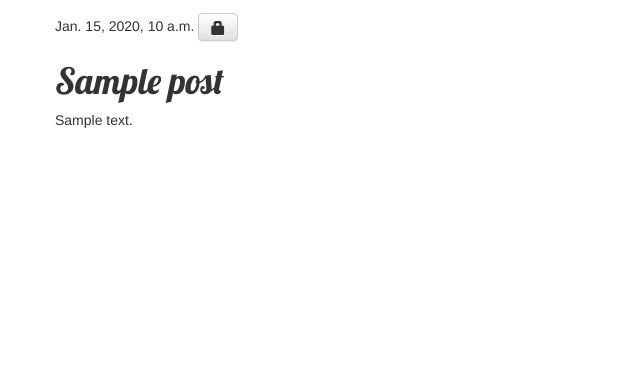
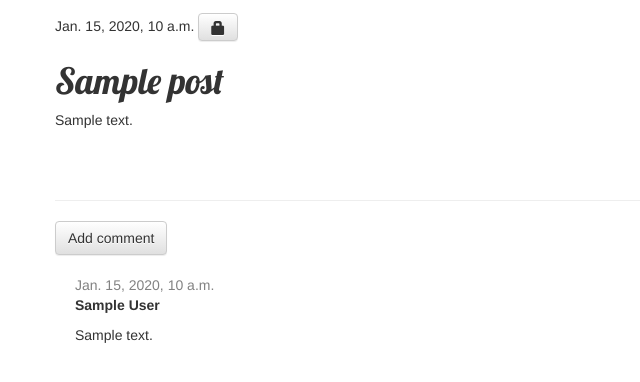
Before and after one commit to prabinman/my-first-blog, a Django app: page /post/1/ in a window 1280 px wide. Shown: the part 131-513 px from the top of the page, without its empty margins (0-640 px from the left). Run offline with Django 3.2, Linux system fonts and the light colour scheme; tables that the repository leaves empty hold one stand-in row (values such as "Sample post"); some libraries are stand-ins or nearby versions.

Commit message:
Added comment model to the site.

```diff
--- a/blog/admin.py
+++ b/blog/admin.py
@@ -1,4 +1,5 @@
 from django.contrib import admin
-from .models import Post
+from .models import Post, Comment
 
 admin.site.register(Post)
+admin.site.register(Comment)
--- a/blog/models.py
+++ b/blog/models.py
@@ -16,5 +16,23 @@ class Post(models.Model):
         self.published_date = timezone.now()
         self.save()
 
+    def approved_comments(self):
+        return self.comments.filter(approved_comment=True)
+
     def __str__(self):
         return self.title
+
+
+class Comment(models.Model):
+    post = models.ForeignKey('blog.Post', related_name='comments')
+    author = models.CharField(max_length=200)
+    text = models.TextField()
+    created_date = models.DateTimeField(default=timezone.now)
+    approved_comment = models.BooleanField(default=False)
+
+    def approve(self):
+        self.approved_comment = True
+        self.save()
+
+    def __str__(self):
+        return self.text
--- a/blog/static/css/blog.css
+++ b/blog/static/css/blog.css
@@ -53,3 +53,7 @@ h1, h2, h3, h4 {
 .post h1 a, .post h1 a:visited {
     color: #000000;
 }
+
+.comment {
+    margin: 20px 0px 20px 20px;
+}
--- a/blog/templates/blog/post_detail.html
+++ b/blog/templates/blog/post_detail.html
@@ -21,4 +21,23 @@
 		<h1>{{ post.title }}</h1>
 		<p>{{ post.text|linebreaks }}</p>
 	</div>
+        <hr>
+        <a class="btn btn-default" href="{% url 'add_comment_to_post' pk=post.pk %}">Add comment</a>
+        {% for comment in post.comments.all %}
+        {% if user.is_authenticated or comment.approved_comment %}
+        <div class="comment">
+          <div class="date">
+            {{ comment.created_date }}
+            {% if not comment.approved_comment %}
+            <a class="btn btn-default" href="{% url 'comment_remove' pk=comment.pk %}"><span class="glyphicon glyphicon-remove"></span></a>
+            <a class="btn btn-default" href="{% url 'comment_approve' pk=comment.pk %}"><span class="glyphicon glyphicon-ok"></span></a>
+            {% endif %}
+          </div>
+          <strong>{{ comment.author }}</strong>
+          <p>{{ comment.text|linebreaks }}</p>
+        </div>
+        {% endif %}
+        {% empty %}
+        <p>No comments here yet :(</p>
+        {% endfor %}
 {% endblock %}
--- a/blog/templates/blog/post_list.html
+++ b/blog/templates/blog/post_list.html
@@ -9,9 +9,8 @@
 			<p>published: {{ post.published_date }}</p>
 			<h1><a href="{% url 'post_detail' pk=post.pk %}">{{ post.title }}</a></h1>
 			<p>{{ post.text|linebreaks }}</p>
-
+                        <a href="{% url 'blog.views.post_detail' pk=post.pk %}">Comments: {{ post.approved_comments.count }}</a>
 		</div>
-
 	{% endfor %}
 
 {% endblock %}
--- a/blog/urls.py
+++ b/blog/urls.py
@@ -11,4 +11,10 @@ urlpatterns = [
     url(r'^post/(?P<pk>\d+)/publish/$', views.post_publish,
         name='post_publish'),
     url(r'^post/(?P<pk>\d+)/remove/$', views.post_remove, name='post_remove'),
+    url(r'^post/(?P<pk>\d+)/comment/$', views.add_comment_to_post,
+        name='add_comment_to_post'),
+    url(r'^comment/(?P<pk>\d+)/approve/$', views.comment_approve,
+        name='comment_approve'),
+    url(r'^comment/(?P<pk>\d+)/remove/$', views.comment_remove,
+        name='comment_remove'),
 ]
--- a/blog/views.py
+++ b/blog/views.py
@@ -1,7 +1,7 @@
 from django.shortcuts import redirect, render, get_object_or_404
 from django.utils import timezone
-from .models import Post
-from .forms import PostForm
+from .models import Post, Comment
+from .forms import PostForm, CommentForm
 from django.contrib.auth.decorators import login_required
 
 # Create your views here.
@@ -68,3 +68,32 @@ def post_remove(request, pk):
     post = get_object_or_404(Post, pk=pk)
     post.delete()
     return redirect('blog.views.post_list')
+
+
+def add_comment_to_post(request, pk):
+    post = get_object_or_404(Post, pk=pk)
+    if request.method == "POST":
+        form = CommentForm(request.POST)
+        if form.is_valid():
+            comment = form.save(commit=False)
+            comment.post = post
+            comment.save()
+            return redirect('blog.views.post_detail', pk=post.pk)
+    else:
+        form = CommentForm()
+    return render(request, 'blog/add_comment_to_post.html', {'form': form})
+
+
+@login_required
+def comment_approve(request, pk):
+    comment = get_object_or_404(Comment, pk=pk)
+    comment.approve()
+    return redirect('blog.views.post_detail', pk=comment.post.pk)
+
+
+@login_required
+def comment_remove(request, pk):
+    comment = get_object_or_404(Comment, pk=pk)
+    post_pk = comment.post.pk
+    comment.delete()
+    return redirect('blog.views.post_detail', pk=post_pk)
```
Also changed, not shown: blog/forms.py (+8 -1 lines), blog/templates/blog/add_comment_to_post.html (added, +10 -0 lines), blog/migrations/0002_comment.py (added).
